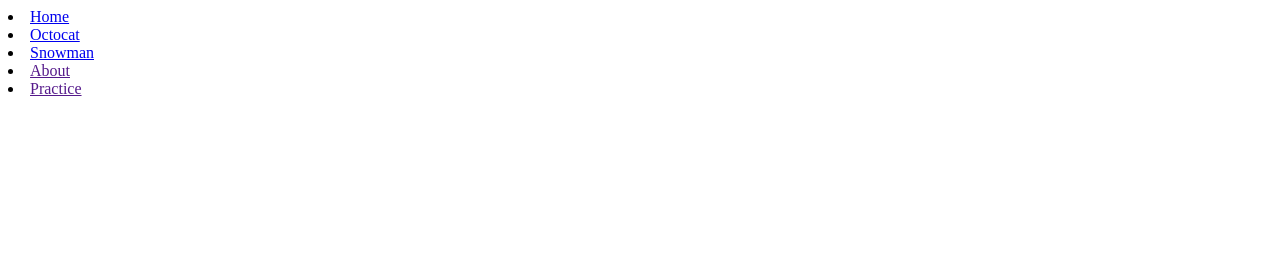
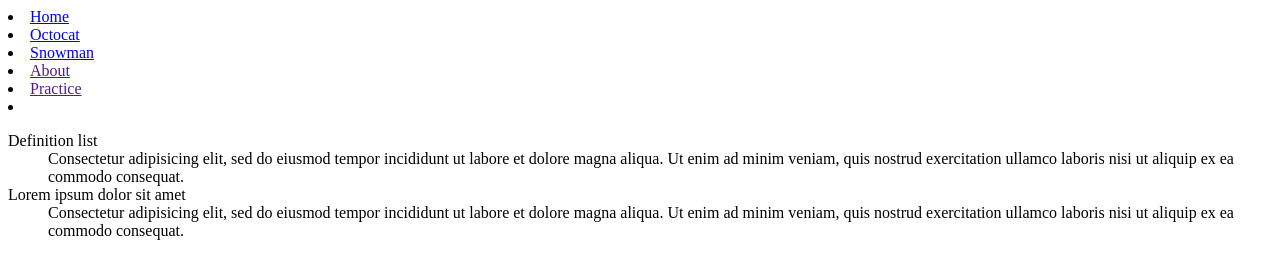
Before and after one commit to AMoore1004/lab-08-remote, a plain HTML site: page index.html in a window 1280 px wide. Drawn offline with Linux system fonts and the light colour scheme.

Commit message:
added Lorem Ipsum

```diff
--- a/index.html
+++ b/index.html
@@ -8,6 +8,14 @@
   <li><a href=" http://unicodesnowmanforyou.com/">Snowman</a></li>
   <li><a href="">About</a></li>
   <li><a href="">Practice</a></li>
+  <li><dl><dt>Definition list</dt>
+   <dd>Consectetur adipisicing elit, sed do eiusmod tempor incididunt ut labore et dolore magna
+aliqua. Ut enim ad minim veniam, quis nostrud exercitation ullamco laboris nisi ut aliquip ex ea
+commodo consequat.</dd>
+   <dt>Lorem ipsum dolor sit amet</dt>
+   <dd>Consectetur adipisicing elit, sed do eiusmod tempor incididunt ut labore et dolore magna
+aliqua. Ut enim ad minim veniam, quis nostrud exercitation ullamco laboris nisi ut aliquip ex ea
+commodo consequat.</dd></li></dl>
   <body>
   </body>
   </html>
```
